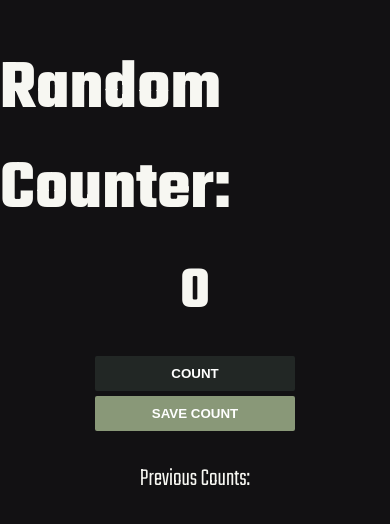
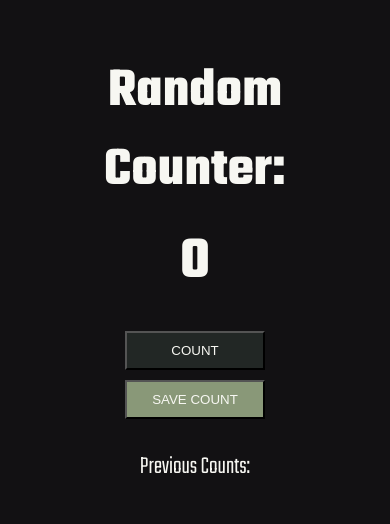
Before and after one commit to enlistedmango/scrimba-counter-app, a website built with Vite: page index.html in a window 390 px wide. Shown: the part 146-670 px from the top of the page. Built offline with nearby package versions, Linux system fonts and the light colour scheme.

Commit message:
updated css for mobile

```diff
--- a/index.css
+++ b/index.css
@@ -14,6 +14,9 @@ body {
     display: flex;
     flex-direction: column;
     align-items: center;
+    text-align: center;
+    width: 90%; /* Fluid width */
+    max-width: 600px; /* Max width */
 }
 
 h1 {
@@ -33,14 +36,20 @@ p {
 }
 
 button {
-    border: none;
-    padding-top: 10px;
-    padding-bottom: 10px;
-    color: white;
-    font-weight: bold;
-    width: 200px;
-    margin-bottom: 5px;
-    border-radius: 2px;
+    width: 40%;
+    padding: 10px;
+    margin: 5px 0;
+    color: #F7F7F2
+}
+
+@media (max-width: 600px) {
+    body {
+        font-size: 15px; /* Smaller font size */
+    }
+
+    h1 {
+        font-size: 55px;
+    }
 }
 
 #increment-btn {
```
